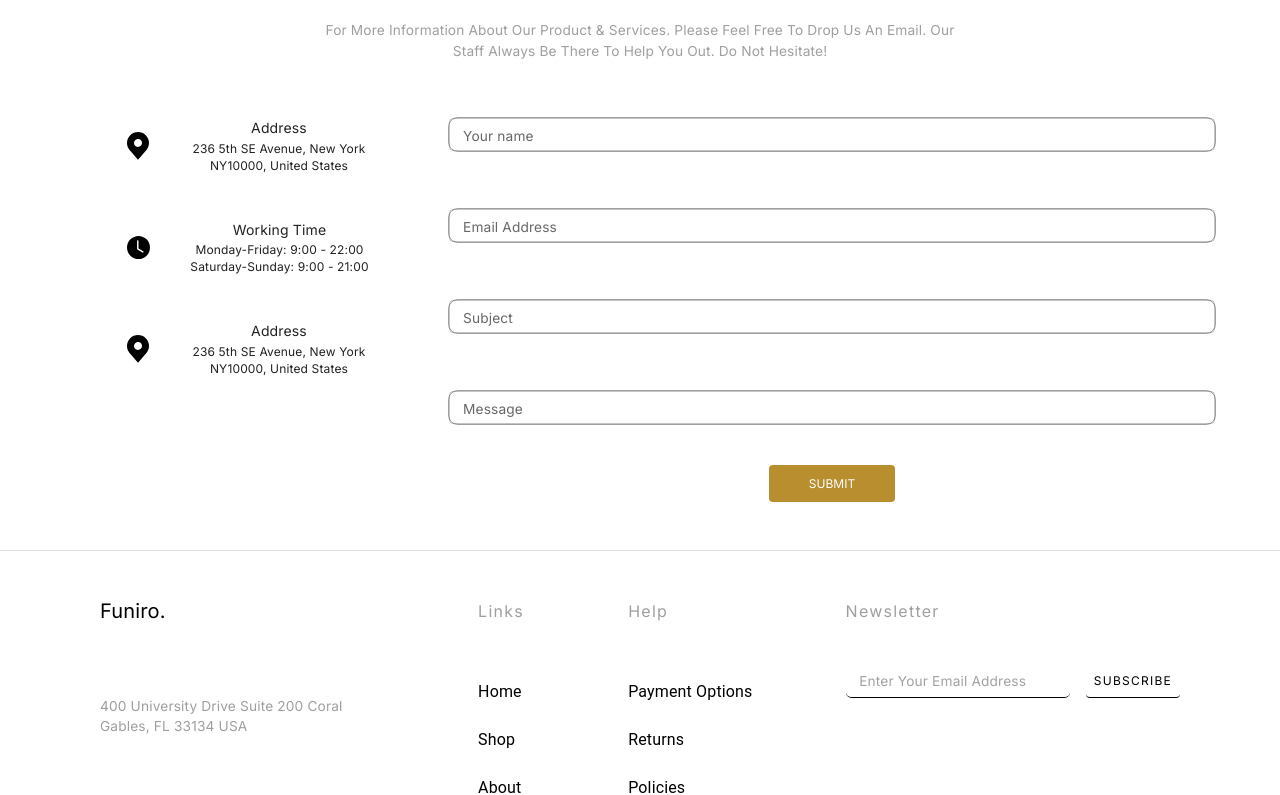
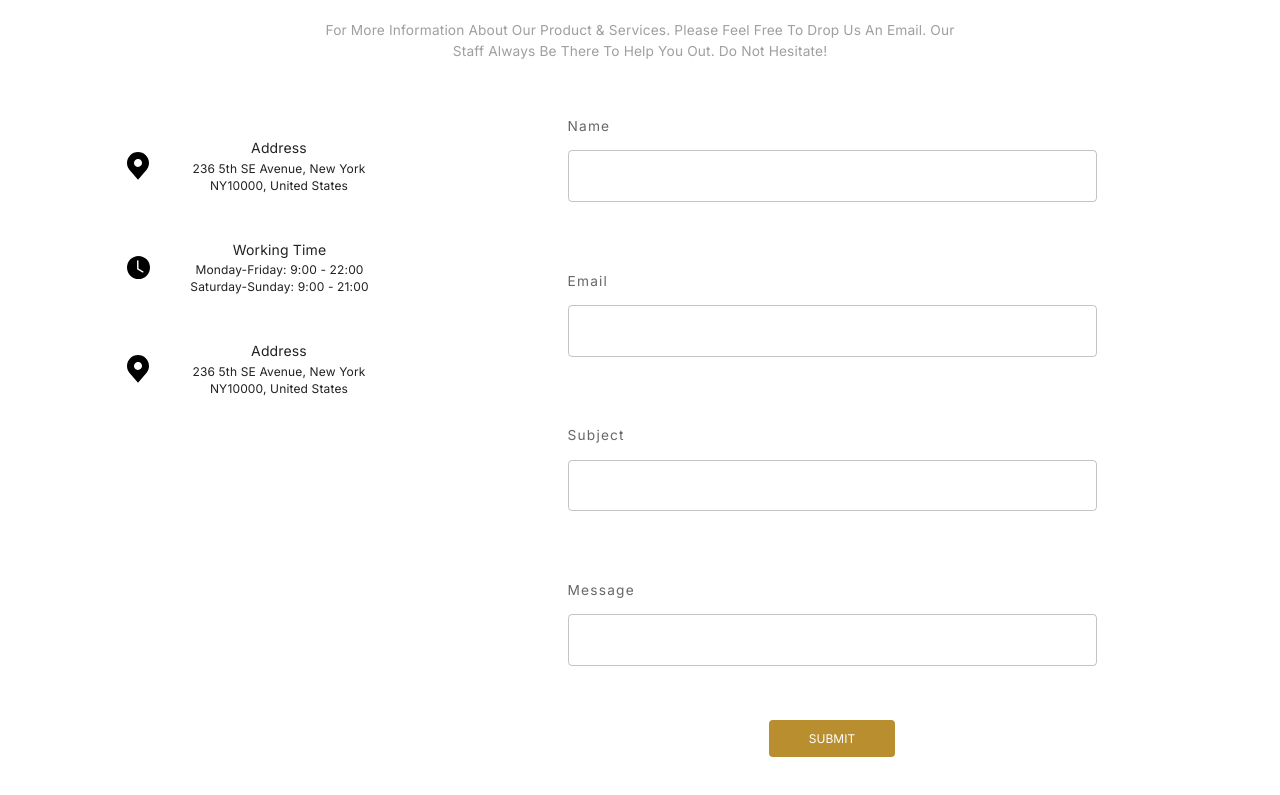
Before and after one commit to buzzracharyeah-rejan/ecommerce_test, a React (Vite) app: page /contact in a window 1280 px wide. Shown: the part 507-1302 px from the top of the page. Built offline with nearby package versions, Linux system fonts and the light colour scheme.

Commit message:
fix: style issue contacts

```diff
--- a/src/components/CustomFormInputs/index.tsx
+++ b/src/components/CustomFormInputs/index.tsx
@@ -1,6 +1,7 @@
 // src/form-component/FormInputText.tsx
 import { Control, Controller } from 'react-hook-form';
 import TextField from '@mui/material/TextField';
+import { FormGroup, FormLabel, InputLabel, useTheme } from '@mui/material';
 
 type FormInputProps = {
   name: string;
@@ -9,22 +10,18 @@ type FormInputProps = {
 };
 
 export const FormInputText = ({ name, control, label }: FormInputProps) => {
+  const theme = useTheme();
+
   const classes = {
     textField: {
       borderRadius: '10px',
-      background: '#FFF',
-      color: '#000',
-      border: '1px solid #9F9F9F',
+      background: '#fff',
+      padding: '0.85rem 0',
+      '& :focus': {
+        background: '#f3f3f3',
+      },
       '& .MuiInputBase-input': {
-        border: 'none',
-        height: '100%',
-      },
-      '&:hover': {
-        border: '1px solid #9F9F9F',
-      },
-      '&:active': {
-        borderRadius: '10px',
-        border: '1px solid #9F9F9F',
+        padding: '1rem',
       },
     },
   };
@@ -33,6 +30,10 @@ export const FormInputText = ({ name, control, label }: FormInputProps) => {
       name={name}
       control={control}
       render={({ field: { onChange, value }, fieldState: { error }, formState }) => (
+        <FormGroup>
+          <InputLabel htmlFor={name} sx={{ textTransform: 'capitalize', letterSpacing: '1.2px' }}>
+            {name}
+          </InputLabel>
           <TextField
             helperText={error ? error.message : null}
             size='small'
@@ -40,10 +41,10 @@ export const FormInputText = ({ name, control, label }: FormInputProps) => {
             onChange={onChange}
             value={value}
             fullWidth
-          label={label}
             variant='outlined'
             sx={classes.textField}
           />
+        </FormGroup>
       )}
     />
   );
--- a/src/scenes/Cart/index.tsx
+++ b/src/scenes/Cart/index.tsx
@@ -1,9 +1,9 @@
 import { Box, Button, Container, Grid, Typography, useTheme } from '@mui/material';
-import { DataGrid, GridColDef, GridValueGetterParams } from '@mui/x-data-grid';
+import { DataGrid, GridColDef, GridColTypeDef, GridValueGetterParams } from '@mui/x-data-grid';
 import Header from '../../components/Header';
 import FlexBetween from '../../components/FlexBetween';
+import { useMemo } from 'react';
 
-const Cart = () => {
 const classes = {
   cartContainer: {
     background: '#F9F1E7',
@@ -41,7 +41,33 @@ const Cart = () => {
     color: '#000',
     letterSpacing: '1.25px',
   },
+  root: {
+    display: 'flex',
+    height: '100%',
+  },
+  dataGrid: {
+    flexGrow: 1,
+  },
 };
+
+const Cart = () => {
+  const columns: GridColDef[] = useMemo(
+    () => [
+      { field: 'product', headerName: 'Product', editable: false, sortable: false, width: 170 },
+      { field: 'price', headerName: 'Price', width: 120 },
+      { field: 'quantity', headerName: 'Quantity', width: 120 },
+      { field: 'subtotal', headerName: 'Subtotal', width: 140 },
+    ],
+    []
+  );
+
+  const rows = [
+    { id: 1, product: 'super test', price: 32, quantity: 1, subtotal: 32 },
+    { id: 1, product: 'super test', price: 32, quantity: 1, subtotal: 32 },
+    { id: 1, product: 'super test', price: 32, quantity: 1, subtotal: 32 },
+    { id: 1, product: 'super test', price: 32, quantity: 1, subtotal: 32 },
+  ];
+
   return (
     <>
       <Header title='Cart' location='Home' location1='Cart' />
@@ -51,7 +77,9 @@ const Cart = () => {
       >
         <Grid container>
           {/* LEFT */}
-          <Grid item xs={12} md={6} lg={8}></Grid>
+          <Grid item xs={12} md={6} lg={8}>
+            <DataGrid rows={rows} columns={columns} className={classes.dataGrid} />
+          </Grid>
           <Grid item xs={12} md={6} lg={4}>
             {/* RIGHT */}
             <Box sx={classes.cartContainer}>
--- a/src/scenes/Contact/fragments/ContactForm.tsx
+++ b/src/scenes/Contact/fragments/ContactForm.tsx
@@ -17,7 +17,8 @@ const ContactForm = () => {
   return (
     <>
       <Grid container>
-        <Grid item md={6} lg={4}>
+        {/* LEFT SIDE */}
+        <Grid item md={6} lg={4} sx={{ p: '1.25rem' }}>
           <Box display='flex' flexWrap='wrap' justifyContent='space-around' gap='2.8rem'>
             <FlexBetween>
               <Box component='img' alt='location' src='/assets/location.svg' />
@@ -67,9 +68,10 @@ const ContactForm = () => {
           </Box>
         </Grid>
 
+        {/* RIGHT SIDE */}
         <Grid item xs={12} md={6} lg={8}>
-          {' '}
-          <form
+          <Box
+            component='form'
             onSubmit={handleSubmit(onSubmit)}
             style={{
               display: 'flex',
@@ -79,11 +81,20 @@ const ContactForm = () => {
               gap: '3.5rem',
             }}
           >
-            <FormInputText name='name' control={control} label='Your name' />
-            <FormInputText name='email' control={control} label='Email Address' />
-            <FormInputText name='subject' control={control} label='Subject' />
-            <FormInputText name='message' control={control} label='Message' />
-          </form>
+            <Box minWidth='529px'>
+              <FormInputText name='name' control={control} label='Your name' />
+            </Box>
+
+            <Box minWidth='529px'>
+              <FormInputText name='email' control={control} label='Email Address' />
+            </Box>
+            <Box minWidth='529px'>
+              <FormInputText name='subject' control={control} label='Subject' />
+            </Box>
+            <Box minWidth='529px'>
+              <FormInputText name='message' control={control} label='Message' />
+            </Box>
+          </Box>
           <Box mt='2.5rem' mb='0.5rem' textAlign={'center'}>
             <Button
               type='submit'
```
Lines whose indentation alone changed are shown as unchanged.
